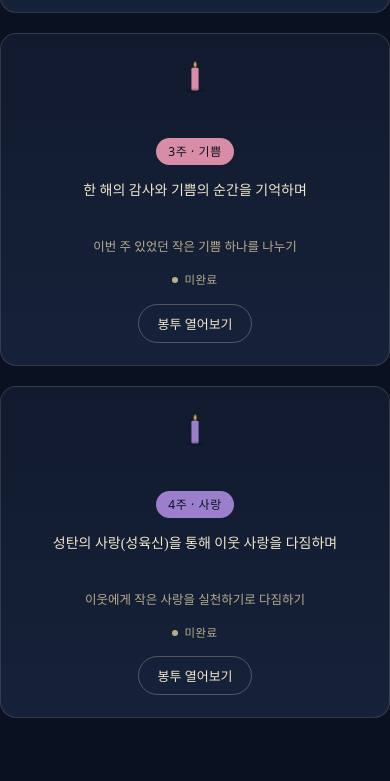
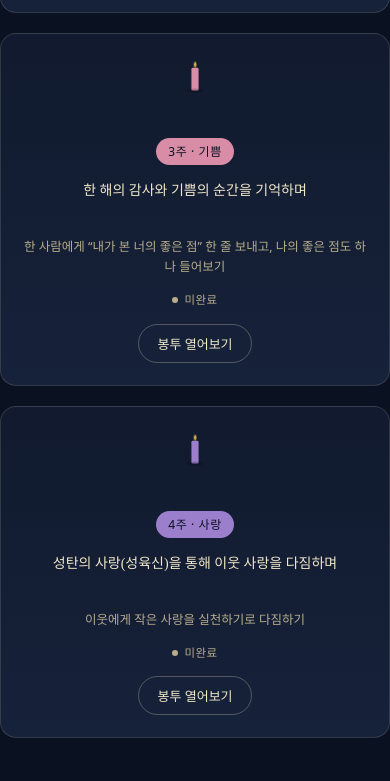
Before and after one commit to sunghm0915-dotcom/journey-series, a plain HTML site: page advent.html in a window 390 px wide. Shown: the part 1320-2101 px from the top of the page. Drawn offline with Linux system fonts and the light colour scheme.

Commit message:
Add files via upload

```diff
--- a/advent.html
+++ b/advent.html
@@ -467,6 +467,7 @@
   .daily-card.draft{border-style:dashed;}
   .daily-card.locked{border-style:dashed;}
   .daily-kind{font-size:11.5px;letter-spacing:0.08em;color:var(--gold-soft);text-transform:uppercase;margin-bottom:10px;}
+  .daily-kind.mission{color:#8FB07F;}
   .daily-verse{font-family:"Noto Serif KR", serif;font-size:16px;line-height:1.7;color:var(--paper);}
   .daily-text{font-size:14px;color:var(--paper-dim);margin-top:10px;line-height:1.7;}
   .daily-draft-note{font-size:12.5px;color:var(--paper-dim);font-style:italic;margin-top:6px;}
@@ -594,7 +595,7 @@
     { id:"w1", no:1, theme:"소망", color:"var(--hope)", raw:"#7C5BB0",
       devotional:"이사야가 예언한 빛, 그 소망을 기다리며",
       mission:"새해를 향한 소망 한 가지를 적어 나누기",
-      verse:"“백성이 흑암에 행하다가 큰 빛을 보고” — 이사야 9:2",
+      verse:"“흑암에 행하던 백성이 큰 빛을 보고” — 이사야 9:2",
       question:"올 한 해, 내가 가장 기다렸던 순간은 언제였나요?" },
     { id:"w2", no:2, theme:"평화", color:"var(--peace)", raw:"#8D6CC0",
       devotional:"한 해 관계 속에서 화해와 평화를 돌아보며",
@@ -603,7 +604,7 @@
       question:"올 한 해, 누구와의 관계에 평화가 필요했나요?" },
     { id:"w3", no:3, theme:"기쁨", color:"var(--joy)", raw:"#D98CA6",
       devotional:"한 해의 감사와 기쁨의 순간을 기억하며",
-      mission:"이번 주 있었던 작은 기쁨 하나를 나누기",
+      mission:"한 사람에게 “내가 본 너의 좋은 점” 한 줄 보내고, 나의 좋은 점도 하나 들어보기",
       verse:"“항상 기뻐하라” — 데살로니가전서 5:16",
       question:"올 한 해 가장 기뻤던 순간은 언제였나요?" },
     { id:"w4", no:4, theme:"사랑", color:"var(--love)", raw:"#9B7FCC",
@@ -648,7 +649,9 @@
   var christmasEve = new Date(adventStartDate.getFullYear(), 11, 24);
   var week4StartDate = addDays(adventStartDate, 21);
   // 대림절 마지막 주(4주차)는 성탄전야(12/24)에 맞춰 길이가 매년 달라짐(보통 1~7일) — 나머지 1~3주차는 항상 7일 고정
-  var week4Length = Math.max(1, Math.min(7, daysBetween(week4StartDate, christmasEve) + 1));
+  // 4주차는 성탄절(12/25, 그리스도의 초)까지 포함 — 스탬프북 4주차(DAY1~5 + 성탄)와 맞춤
+  var christmasDay = addDays(christmasEve, 1);
+  var week4Length = Math.max(1, Math.min(7, daysBetween(week4StartDate, christmasDay) + 1));
   var WEEK_LENGTHS = { w1: 7, w2: 7, w3: 7, w4: week4Length };
 
   function weekStartDate(weekNo){ return addDays(adventStartDate, (weekNo - 1) * 7); }
@@ -687,15 +690,39 @@
     w1: [
       { kind:"devotional", verse:"“여호와는 나의 빛이요 나의 구원이시니 내가 누구를 두려워하리요” — 시편 27:1", text:"빛 되신 주님을 오늘 하루의 첫 마음에 모셔봅니다." },
       { kind:"question", text:"이번 주, 내가 가장 기다리고 있는 일은 무엇인가요?" },
-      { kind:"devotional", verse:"“어둠이 빛을 이기지 못하더라” — 요한복음 1:5", text:"오늘 하루 중 가장 어두웠던 순간에도 빛이 있었음을 떠올려봅니다." },
+      { kind:"devotional", verse:"“빛이 어둠에 비치되 어둠이 깨닫지 못하더라” — 요한복음 1:5", text:"‘비치되’는 원문에서 지금도 계속 비춘다는 현재형입니다. 이 빛은 해나 등불이 아닌 하나님의 영광, 말씀이신 그리스도의 빛입니다. 어둠은 빛의 부재일 뿐, 그 빛을 붙잡지도 이기지도 못합니다. 가장 어두웠다고 느껴지는 순간에도 그 빛은 나를 비추고 있습니다." },
       { kind:"question", text:"지금 내가 기다림 중에 있다면, 그 기다림은 무엇을 위한 것인가요?" },
-      { kind:"devotional", verse:"“마음이 상한 자를 고치시며” — 시편 147:3", text:"소망은 아직 이루어지지 않은 것을 향한 믿음입니다." },
+      { kind:"devotional", verse:"“보이는 소망이 소망이 아니니 보는 것을 누가 바라리요” — 로마서 8:24", text:"소망은 아직 이루어지지 않은 것을 향한 믿음입니다." },
       { kind:"question", text:"올해, 하나님께서 나에게 소망을 주셨던 순간이 있었나요?" },
       { kind:"devotional", verse:"“소망 중에 즐거워하며” — 로마서 12:12", text:"내일 주일, 함께 모여 이 소망을 나눠봅니다." }
     ],
-    w2: [0,1,2,3,4,5,6].map(function(){ return { kind:"draft" }; }),
-    w3: [0,1,2,3,4,5,6].map(function(){ return { kind:"draft" }; }),
-    w4: [0,1,2,3,4,5,6].map(function(){ return { kind:"draft" }; })
+    w2: [
+      {"kind": "devotional", "verse": "“그리스도의 평강이 너희 마음을 주장하게 하라” — 골로새서 3:15", "text": "이번 주, 화해와 평화라는 주제로 한 주를 시작합니다."},
+      {"kind": "question", "text": "요즘 내 마음에는 평안이 얼마나 머물러 있나요? 0부터 10까지 점수를 매긴다면 몇 점일까요? 그 점수의 이유와, 1점을 더 올려줄 수 있는 것을 떠올려보세요."},
+      {"kind": "devotional", "verse": "“평안을 너희에게 끼치노니 곧 나의 평안을 너희에게 주노라 내가 너희에게 주는 것은 세상이 주는 것과 같지 아니하니라” — 요한복음 14:27", "text": "예수님은 십자가를 앞둔 밤에 이 평안을 약속하셨습니다. 세상이 주는 평안은 상황이 좋을 때 머물다 상황이 바뀌면 떠나지만, 주님의 평안은 상황에 기대지 않습니다. 어떤 형편에서도 주님 안의 안전함이 나를 가득 채웁니다."},
+      {"kind": "question", "text": "화해가 어려운 이유는 갈등 자체보다 자존심 때문일 때가 많습니다. 지금 내가 지키고 있는 자존심은 무엇인가요?"},
+      {"kind": "mission", "text": "화해하고 싶은 사람에게 짧은 안부 전하기"},
+      {"kind": "devotional", "verse": "“모든 지각에 뛰어난 하나님의 평강이 그리스도 예수 안에서 너희 마음과 생각을 지키시리라” — 빌립보서 4:7", "text": "염려 대신 기도를 선택할 때, 하나님의 평강이 내 마음을 지키십니다."},
+      {"kind": "devotional", "verse": "“화평하게 하는 자는 복이 있나니” — 마태복음 5:9", "text": "내일 주일, 우리는 화평하게 하는 자로 살아가는 것에 대해 함께 나눕니다."}
+    ],
+    w3: [
+      {"kind": "devotional", "verse": "“주의 앞에는 충만한 기쁨이 있고” — 시편 16:11", "text": "이번 주, 기쁨이라는 주제로 한 주를 시작합니다. 기쁨은 상황이 아니라 주님 앞에 있을 때 주어집니다."},
+      {"kind": "question", "text": "요즘 나는 무엇 때문에 기뻐하고, 무엇 때문에 기쁨을 잃나요?"},
+      {"kind": "devotional", "verse": "“여호와로 인하여 기뻐하는 것이 너희의 힘이니라” — 느헤미야 8:10", "text": "내 힘으로 버티는 하루가 아니라, 주님으로 인한 기쁨이 힘이 되는 하루를 구해봅니다."},
+      {"kind": "question", "text": "기쁨을 잃게 만드는 것은 큰 사건보다 비교일 때가 많습니다. 남과 비교하느라 나는 나의 어떤 모습을 작게 여기고, 내 삶의 어떤 기쁨을 놓치고 있었나요?"},
+      {"kind": "mission", "text": "가까운 사람 한 명을 정해, 그에게서 본 좋은 점 하나를 문자나 쪽지 한 줄로 전해보세요. 용기가 나면 “너는 나의 어떤 점이 좋아?”도 하나 물어보세요.<br><br>예) “늘 먼저 안부 물어줘서 고마워. 그게 네 좋은 점이야.”"},
+      {"kind": "devotional", "verse": "“나는 여호와로 말미암아 즐거워하며 나의 구원의 하나님으로 말미암아 기뻐하리로다” — 하박국 3:18", "text": "무화과나무에 열매가 없어도 — 상황이 채워지지 않아도 드릴 수 있는 기쁨을 묵상합니다."},
+      {"kind": "devotional", "verse": "“우리가 사랑함은 그가 먼저 우리를 사랑하셨음이라” — 요한일서 4:19", "text": "이번 주 발견한 기쁨을 품고, 내일 주일에는 마지막 촛불인 사랑의 초를 함께 밝힙니다."}
+    ],
+    w4: [
+      {"kind": "devotional", "verse": "“하나님은 사랑이시라” — 요한일서 4:16", "text": "대림절의 마지막 주, 사랑이라는 주제로 시작합니다. 우리가 기다려온 분은 사랑 그 자체이십니다."},
+      {"kind": "question", "text": "올 한 해, 나는 누구에게서 사랑을 받았고, 누구에게 사랑을 흘려보냈나요?"},
+      {"kind": "devotional", "verse": "“사랑은 오래 참고 사랑은 온유하며” — 고린도전서 13:4", "text": "바울이 사랑을 설명하며 가장 먼저 꺼낸 말은 ‘오래 참음’과 ‘온유함’이었습니다. 사랑은 상대를 서두르지 않고 기다려주며, 그 기다림을 부드럽게 품는 마음입니다. 하나님도 그렇게 오래 참으시며 우리를 기다려 오셨습니다."},
+      {"kind": "question", "text": "사랑하기 가장 어려운 사람은 멀리 있는 사람이 아니라 가까이 있는 사람일 때가 많습니다. 지금 내가 사랑을 미루고 있는 사람은 누구인가요?"},
+      {"kind": "mission", "text": "이웃에게 작은 사랑을 실천하기로 다짐하기"},
+      {"kind": "devotional", "verse": "“오늘 다윗의 동네에 너희를 위하여 구주가 나셨으니 곧 그리스도 주시니라” — 누가복음 2:11", "text": "기다림이 끝났습니다. 그리스도의 초를 밝히며, 우리 가운데 오신 빛을 맞이합니다."},
+      {"kind": "question", "text": "네 주의 기다림을 돌아볼 때, 내 안에 가장 크게 남은 것은 소망·평화·기쁨·사랑 중 무엇인가요?"}
+    ]
   };
 
   function candleSvg(color){
@@ -922,15 +949,15 @@
       return;
     }
 
-    var kindLabel = entry.kind === "devotional" ? "오늘의 묵상" : "오늘의 질문";
+    var kindLabel = entry.kind === "devotional" ? "오늘의 묵상" : (entry.kind === "mission" ? "오늘의 미션" : "오늘의 질문");
     var body = entry.kind === "devotional"
       ? '<div class="daily-verse serif">' + entry.verse + '</div><div class="daily-text">' + entry.text + '</div>'
       : '<div class="daily-text" style="margin-top:0;font-size:15px;color:var(--paper);">' + entry.text + '</div>';
 
     dailyCard.innerHTML =
-      '<div class="daily-kind">' + kindLabel + '</div>' +
+      '<div class="daily-kind' + (entry.kind === "mission" ? ' mission' : '') + '">' + kindLabel + '</div>' +
       body +
-      '<div class="daily-toggle"><button class="btn' + (done ? ' gold' : '') + '" id="dailyToggleBtn">' + (done ? '오늘 묵상 완료' : '오늘 묵상 완료로 표시') + '</button></div>';
+      '<div class="daily-toggle"><button class="btn' + (done ? ' gold' : '') + '" id="dailyToggleBtn">' + (entry.kind === "mission" ? (done ? '오늘 미션 완료' : '오늘 미션 완료로 표시') : (done ? '오늘 묵상 완료' : '오늘 묵상 완료로 표시')) + '</button></div>';
 
     document.getElementById("dailyToggleBtn").addEventListener("click", function(){
       state.daily[key] = !state.daily[key];
```
